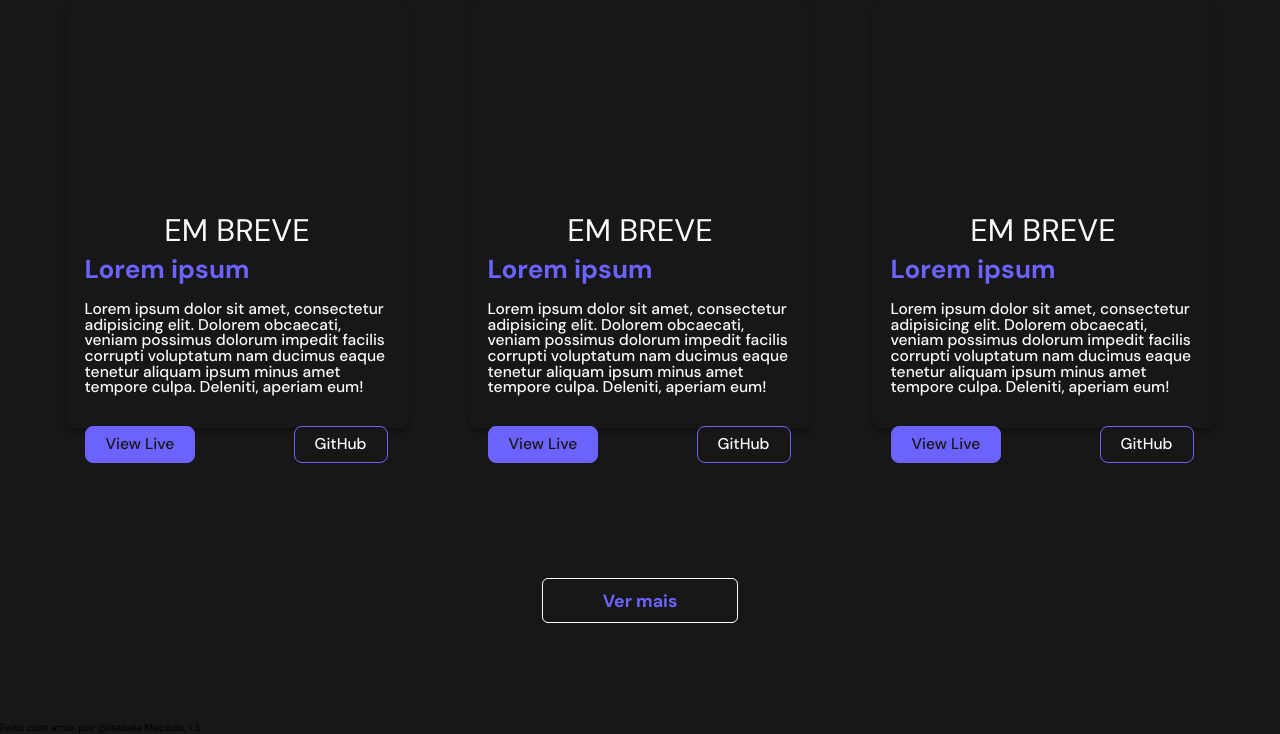
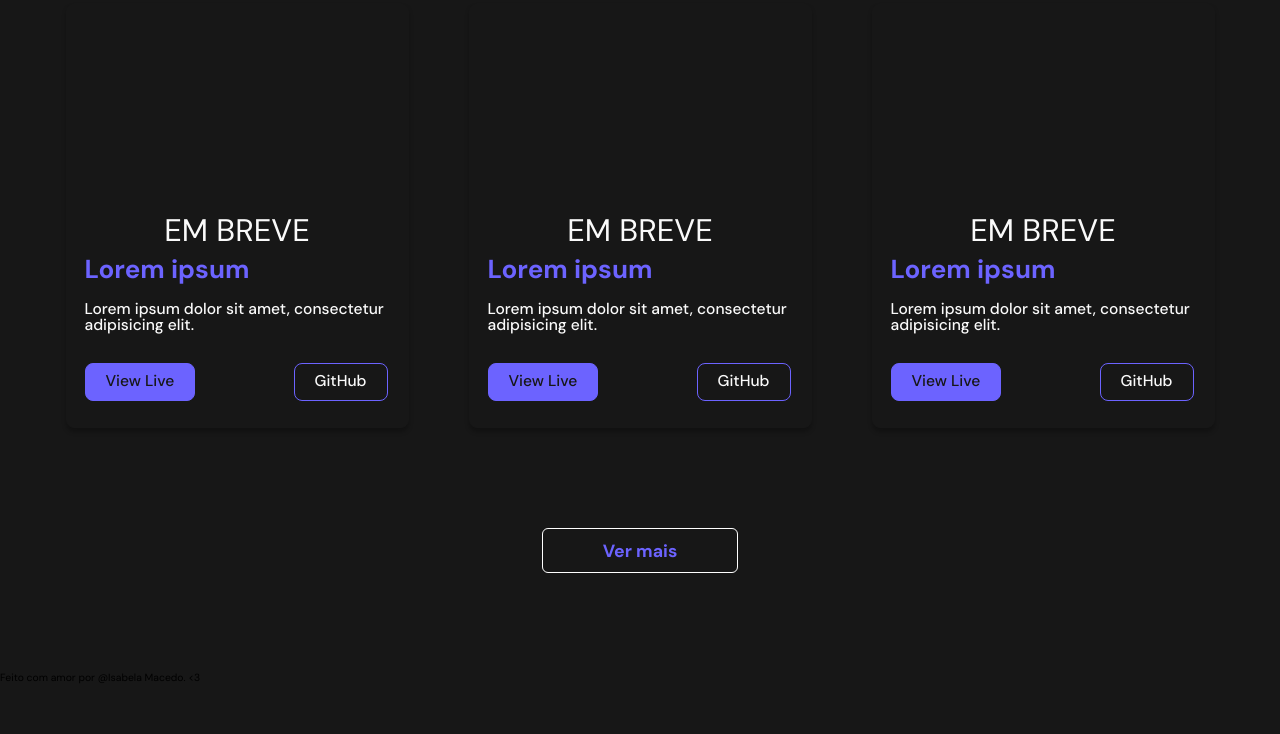
Before and after one commit to belamacedo/site-portfolio, a plain HTML site: page index.html in a window 1280 px wide. Shown: the part 1273-2007 px from the top of the page. After the commit the page ends 1957 px from the top, so only its background shows below. Drawn offline with Linux system fonts and the light colour scheme; a script that the page names is missing; files whose address does not match are found by name.

Commit message:
correções-main

```diff
--- a/assets/css/style.css
+++ b/assets/css/style.css
@@ -148,6 +148,7 @@ main {
 
 .home {
 	display: flex;
+	margin-left: 110px;
 	padding: 70px 40px;
 }
 
@@ -363,14 +364,14 @@ h2 spam {
 	font-weight: 500;
 }
 
-.btns-project {
+.project-btn {
 	display: flex;
 	width: 100%;
 	justify-content: space-between;
 	margin: 20px 0;
 }
 
-.btns-project a {
+.project-btn a {
 	padding: 10px 20px;
 	margin-top: 10px;
 	outline: none;
@@ -380,7 +381,7 @@ h2 spam {
 	text-decoration: none;
 }
 
-.btns-project a:hover {
+.project-btn a:hover {
 	opacity: 0.8;
 }
 
@@ -408,7 +409,7 @@ h2 spam {
 
 .show-more {
 	display: block;
-	margin: 150px auto 0 auto;
+	margin: 100px auto 0 auto;
 	padding: 10px 60px;
 	border-radius: 6px;
 	border: 1px solid var(--white);
--- a/index.html
+++ b/index.html
@@ -74,8 +74,8 @@
 
                         <div class="project-info">
                             <h4>Lorem ipsum</h4>
-                            <p>Lorem ipsum dolor sit amet, consectetur adipisicing elit. Dolorem obcaecati, veniam possimus dolorum impedit facilis corrupti voluptatum nam ducimus eaque tenetur aliquam ipsum minus amet tempore culpa. Deleniti, aperiam eum!</p>
-                            <div class="btns-project">
+                            <p>Lorem ipsum dolor sit amet, consectetur adipisicing elit. </p>
+                            <div class="project-btn">
                                 <a class="view-live" href="#"
                                     target="_blank">View Live</a>
                                 <a class="github-repo" href="#"
@@ -88,8 +88,8 @@
 
                         <div class="project-info">
                             <h4>Lorem ipsum</h4>
-                            <p>Lorem ipsum dolor sit amet, consectetur adipisicing elit. Dolorem obcaecati, veniam possimus dolorum impedit facilis corrupti voluptatum nam ducimus eaque tenetur aliquam ipsum minus amet tempore culpa. Deleniti, aperiam eum!</p>
-                            <div class="btns-project">
+                            <p>Lorem ipsum dolor sit amet, consectetur adipisicing elit.</p>
+                            <div class="project-btn">
                                 <a class="view-live" href="#"
                                     target="_blank">View Live</a>
                                 <a class="github-repo" href="#"
@@ -102,8 +102,8 @@
 
                         <div class="project-info">
                             <h4>Lorem ipsum</h4>
-                            <p>Lorem ipsum dolor sit amet, consectetur adipisicing elit. Dolorem obcaecati, veniam possimus dolorum impedit facilis corrupti voluptatum nam ducimus eaque tenetur aliquam ipsum minus amet tempore culpa. Deleniti, aperiam eum!</p>
-                            <div class="btns-project">
+                            <p>Lorem ipsum dolor sit amet, consectetur adipisicing elit.</p>
+                            <div class="project-btn">
                                 <a class="view-live" href="#"
                                     target="_blank">View Live</a>
                                 <a class="github-repo" href="#"
@@ -120,8 +120,8 @@
 
                         <div class="project-info">
                             <h4>Lorem ipsum</h4>
-                            <p>Lorem ipsum dolor sit amet, consectetur adipisicing elit. Dolorem obcaecati, veniam possimus dolorum impedit facilis corrupti voluptatum nam ducimus eaque tenetur aliquam ipsum minus amet tempore culpa. Deleniti, aperiam eum!</p>
-                            <div class="btns-project">
+                            <p>Lorem ipsum dolor sit amet, consectetur adipisicing elit.</p>
+                            <div class="project-btn">
                                 <a class="view-live" href="#"
                                     target="_blank">View Live</a>
                                 <a class="github-repo" href="#"
@@ -134,8 +134,8 @@
 
                         <div class="project-info">
                             <h4>Lorem ipsum</h4>
-                            <p>Lorem ipsum dolor sit amet, consectetur adipisicing elit. Dolorem obcaecati, veniam possimus dolorum impedit facilis corrupti voluptatum nam ducimus eaque tenetur aliquam ipsum minus amet tempore culpa. Deleniti, aperiam eum!</p>
-                            <div class="btns-project">
+                            <p>Lorem ipsum dolor sit amet, consectetur adipisicing elit.</p>
+                            <div class="project-btn">
                                 <a class="view-live" href="#"
                                     target="_blank">View Live</a>
                                 <a class="github-repo" href="#"
@@ -148,8 +148,8 @@
 
                         <div class="project-info">
                             <h4>Lorem ipsum</h4>
-                            <p>Lorem ipsum dolor sit amet, consectetur adipisicing elit. Dolorem obcaecati, veniam possimus dolorum impedit facilis corrupti voluptatum nam ducimus eaque tenetur aliquam ipsum minus amet tempore culpa. Deleniti, aperiam eum!</p>
-                            <div class="btns-project">
+                            <p>Lorem ipsum dolor sit amet, consectetur adipisicing elit. </p>
+                            <div class="project-btn">
                                 <a class="view-live" href="#"
                                     target="_blank">View Live</a>
                                 <a class="github-repo" href="#"
@@ -160,7 +160,7 @@
                 </div>
             </div>
 
-            <button class="show-more d-200">Ver mais</button>
+            <button class="show-more">Ver mais</button>
         </section>
 
         <section id="s-skills">
```
